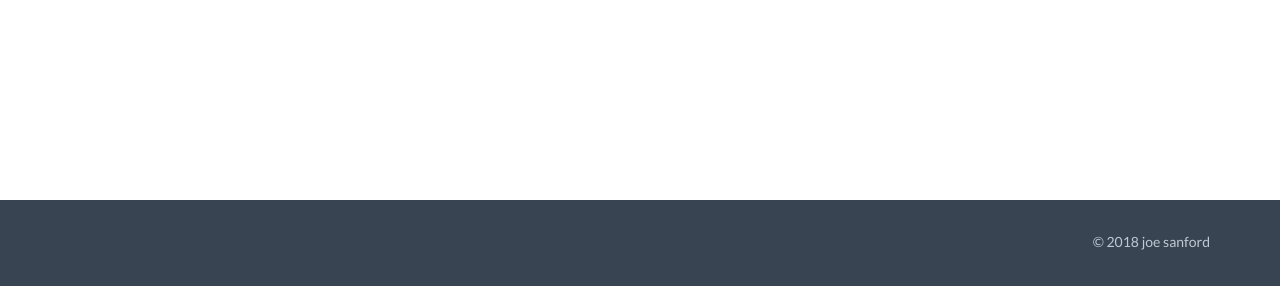
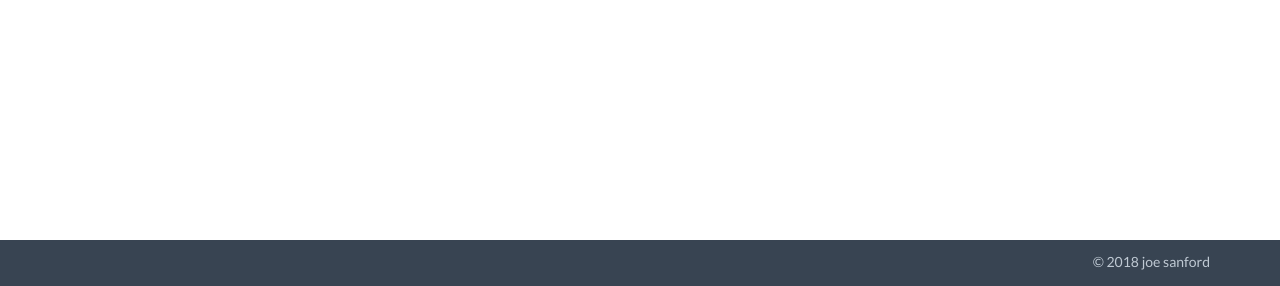
Before and after one commit to joesanford/homepage, a Flask app: page / in a window 1280 px wide. Shown: the part 514-800 px from the top of the page. Run offline with Flask 2, Linux system fonts and the light colour scheme; some libraries are stand-ins or nearby versions.

Commit message:
Shrunk footer

```diff
--- a/app/static/css/style.css
+++ b/app/static/css/style.css
@@ -327,8 +327,6 @@ a:focus {
 }
 
 #footerwrap {
-	padding-top: 20px;
-	padding-bottom: 20px;
 	background: #384452;
 }
 
```
